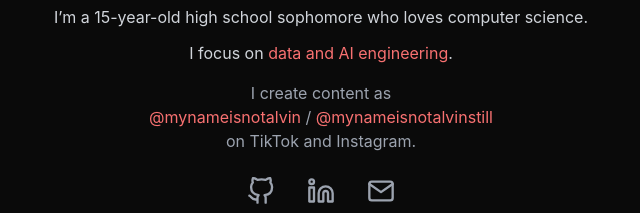
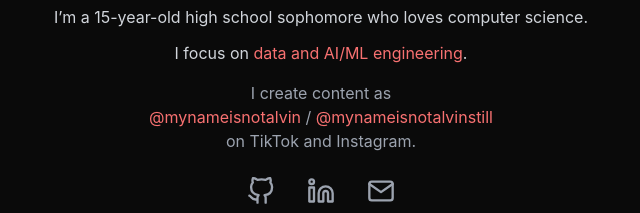
Before and after one commit to arvinddulal/arvinddulal.github.io, a plain HTML site: page index.html in a window 1280 px wide. Shown: the part 243-456 px from the top of the page, 319-959 px from the left. Drawn offline with nearby package versions, Linux system fonts and the light colour scheme.

Commit message:
Update index.html

```diff
--- a/index.html
+++ b/index.html
@@ -30,7 +30,7 @@
       <h2 class="text-4xl font-light mb-2">Hi, I’m <span class="text-red-500 font-semibold">Arvind Dulal</span></h2>
       <p class="text-gray-400 mb-2">Pennsylvania, United States</p>
       <p id="ageText" class="text-gray-300 mb-3">I’m a <span id="ageVal">—</span>-year-old high school sophomore who loves computer science.</p>
-      <p class="text-gray-300 mb-4">I focus on <span class="text-red-400">data and AI engineering</span>.</p>
+      <p class="text-gray-300 mb-4">I focus on <span class="text-red-400">data and AI/ML engineering</span>.</p>
       <p class="text-gray-400 text-center mb-6">
         I create content as<br />
         <span class="text-red-400">@mynameisnotalvin</span> / <span class="text-red-400">@mynameisnotalvinstill</span><br />
```
